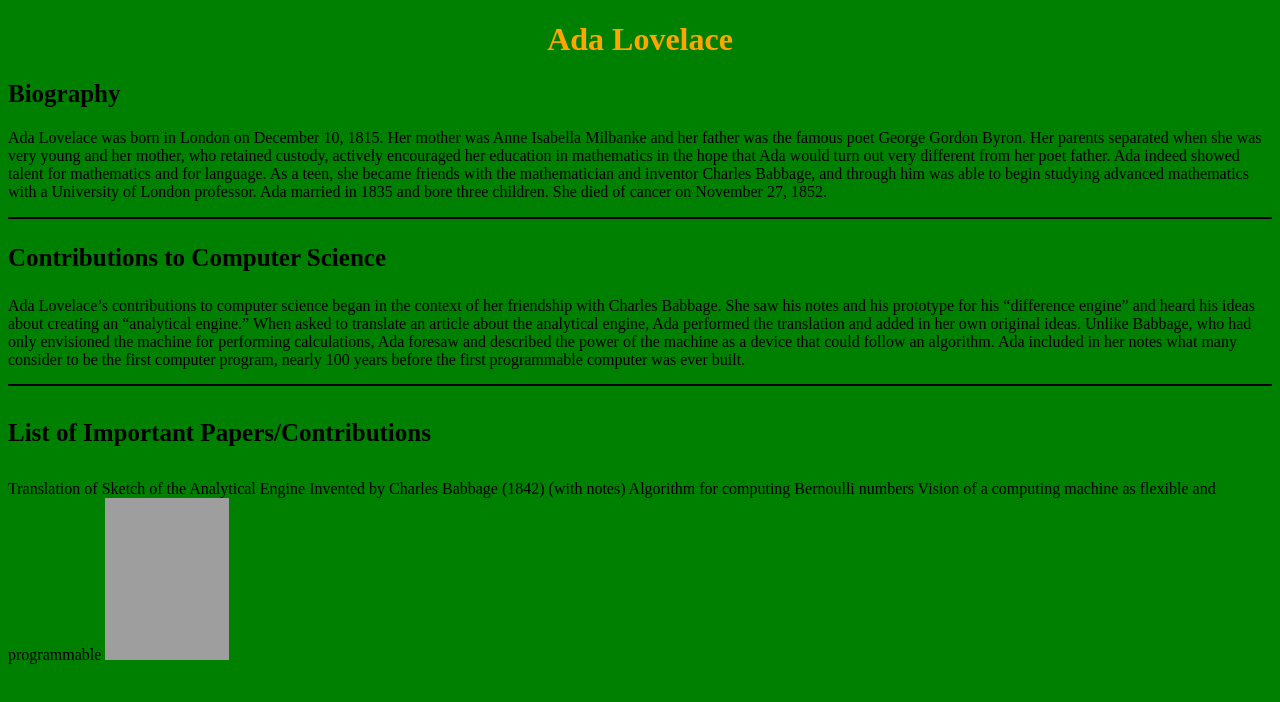
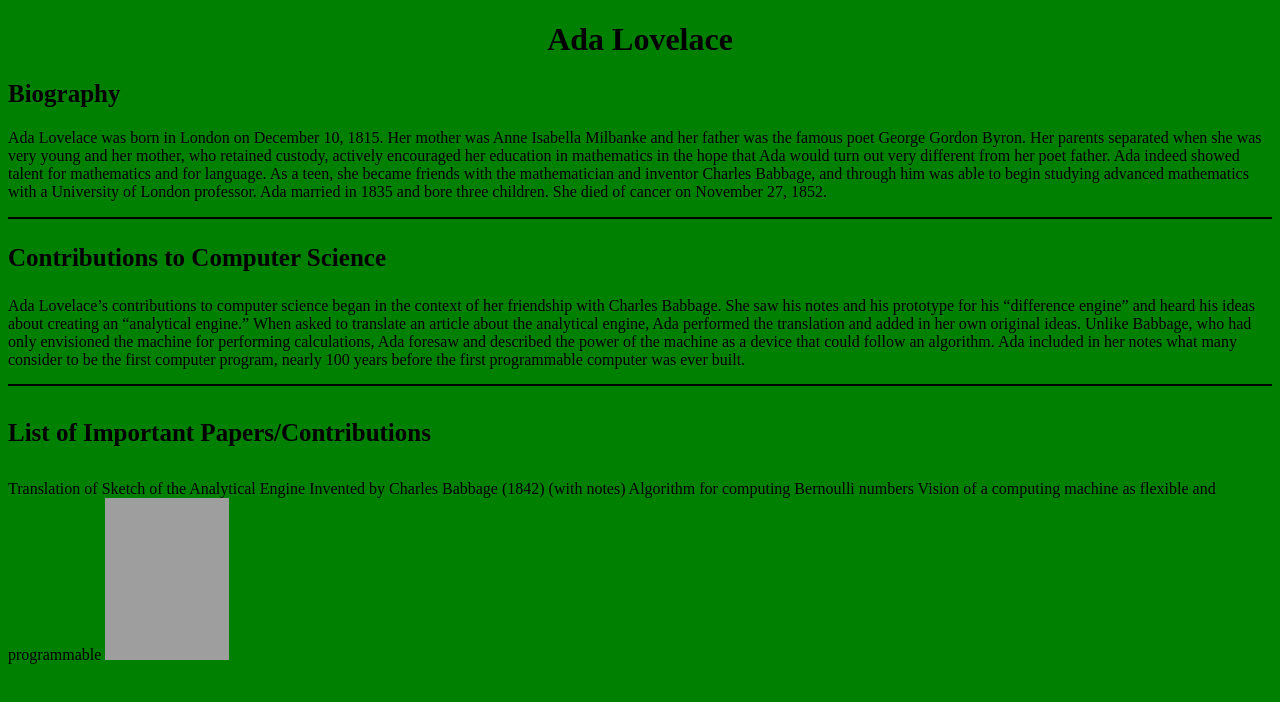
Before and after one commit to jaycode54321-ctrl/HtmlAdaLovelace, a plain HTML site: page index.html in a window 1280 px wide. Drawn offline with Linux system fonts and the light colour scheme; grey boxes are pictures that could not be loaded.

Commit message:
Update index.html

```diff
--- a/index.html
+++ b/index.html
@@ -4,7 +4,7 @@
   <link rel="stylesheet" href="style.css">
   </head>
   <body>
-<h1 style="color:orange;">Ada Lovelace </h1>
+<h1>Ada Lovelace </h1>
 <h2 style="color: black;">Biography </h2>
 
 <p>Ada Lovelace was born in London on December 10, 1815. Her mother was Anne Isabella Milbanke and her father was the famous poet George Gordon Byron.  Her parents separated when she was very young and her mother, who retained custody, actively encouraged her education in mathematics in the hope that Ada would turn out very different from her poet father.
```
